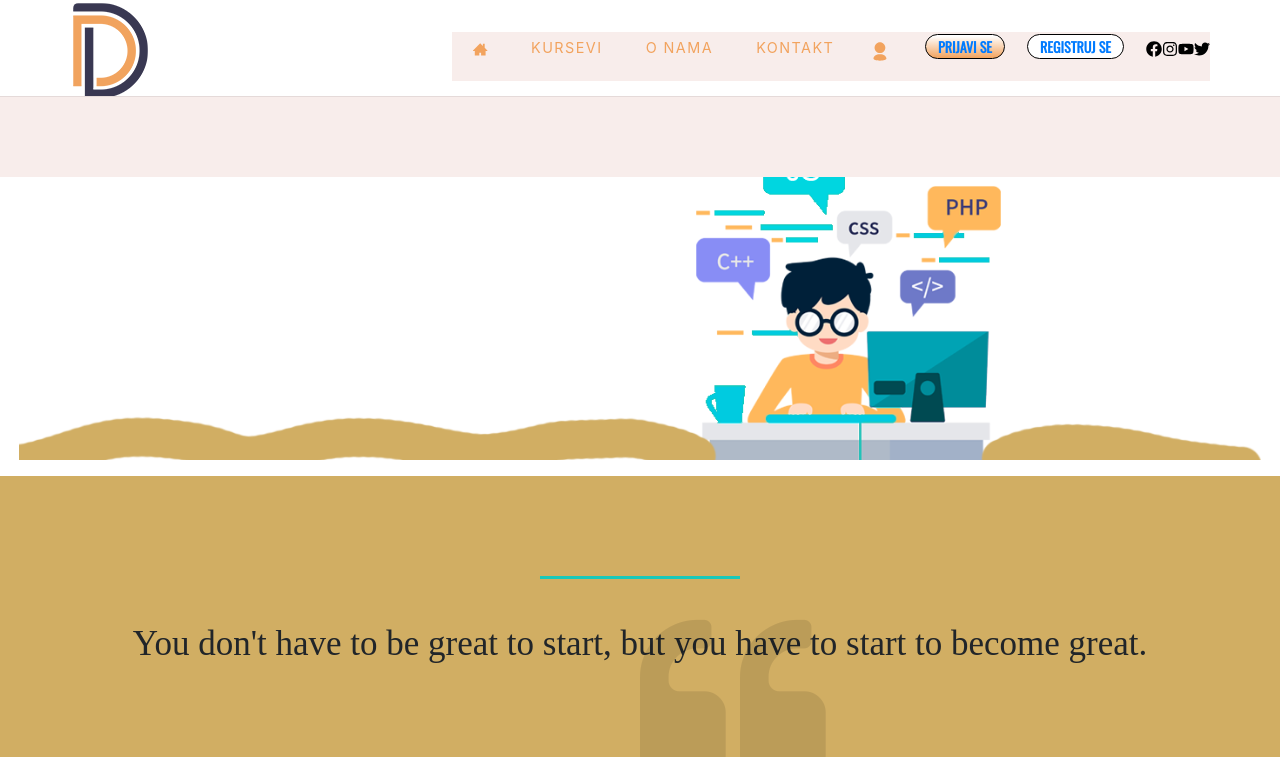
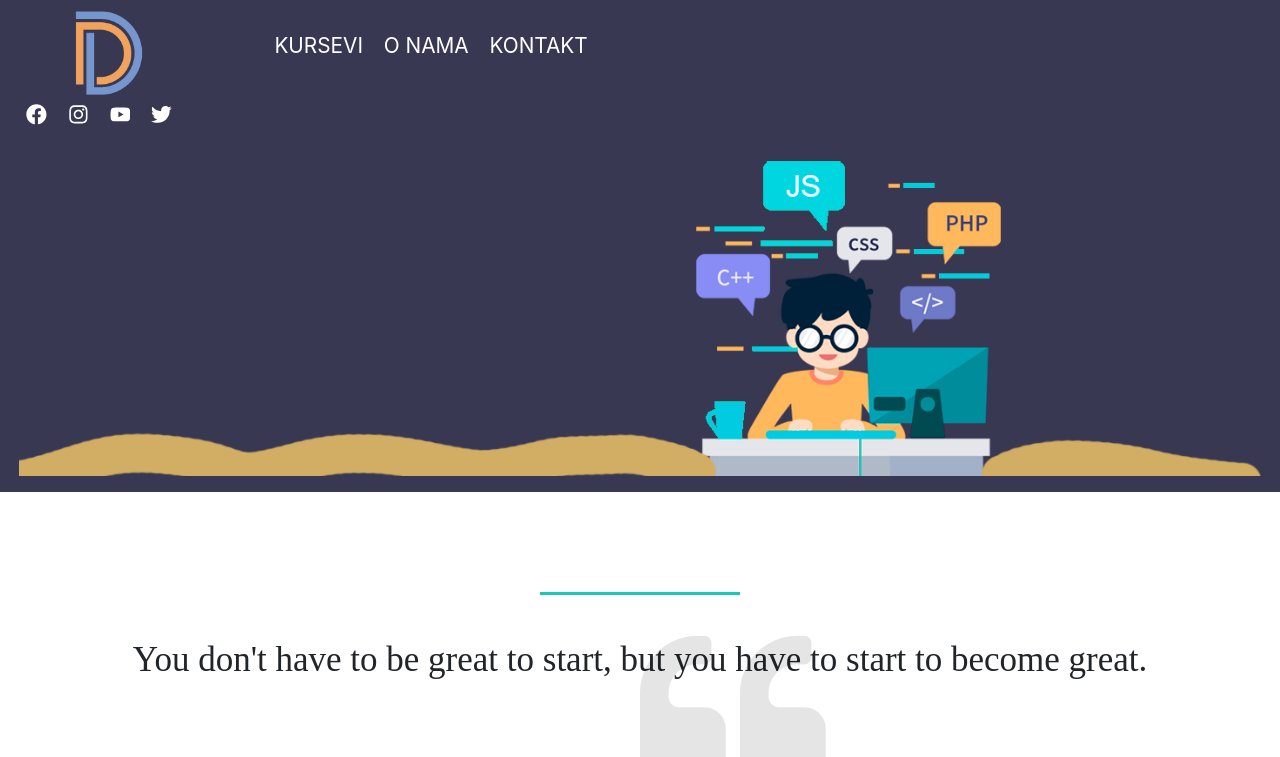
Before and after one commit to DigitaTest/coursesFrontend, a React (Create React App) app: page / in a window 1280 px wide. Shown: the top 757 px of the page. Built offline with nearby package versions, Linux system fonts and the light colour scheme; no server answers.

Commit message:
navbar improvements

```diff
--- a/src/components/footer/footer.css
+++ b/src/components/footer/footer.css
@@ -1,14 +1,18 @@
 /* Footer*/
 div h3 {
-  color: rgb(0, 0, 0);
+  color: var(--dLab-grey);
   font-size: medium;
 }
 
 .footer {
+  position: absolute;
+  bottom: 0;
+  left: 0;
   overflow: hidden;
   padding: 4em 0em;
-  border-top: 1px solid rgba(0, 0, 0, 0.08);
-
+  border-top: 1px solid;
+  background-color: var(--dLab-marine-blue);
+  color: var(--dLab-grey);
   position: relative;
 }
 
@@ -36,12 +40,12 @@ div h3 {
   text-align: center;
   text-transform: uppercase;
   font-size: 0.9em;
-  color: rgba(0, 0, 0, 0.404);
+  color: var(--dLab-grey);
 }
 
 .copyright a {
   text-decoration: none;
-  color: rgba(12, 10, 10, 0.253);
+  color: var(--dLab-grey);
 }
 
 .social-icons {
@@ -74,5 +78,5 @@ div h3 {
 .logo-footer a {
   text-decoration: none;
   text-transform: uppercase;
-  color: rgb(0, 0, 0);
+  color: var(--dLab-grey);
 }
--- a/src/components/header/headerDesc.js
+++ b/src/components/header/headerDesc.js
@@ -3,7 +3,6 @@ const HeaderDesc = () => {
     <>
       {/* Ovo je komponenta u kojoj se nalazi header slika tj. banner */}
       <header id="header-wrapper">
-        <section id="banner"></section>
       </header>
     </>
   );
--- a/src/components/header/navbar.js
+++ b/src/components/header/navbar.js
@@ -3,33 +3,45 @@ import { Link } from "react-router-dom";
 import { FaFacebook, FaInstagram, FaTwitter, FaYoutube } from "react-icons/fa";
 import { TiUser } from "react-icons/ti";
 import { ImHome3 } from "react-icons/im";
-import logo from "../../assets/pngs/logo.png";
+import logo1 from "../../assets/pngs/logo1.png";
 const Navbar = () => {
   return (
     <>
-      <div id="header" className="container">
+      <nav className="navbar">
+        <div className="navbarContainer">
+
+
         <div id="logo">
           <Link to="/">
-            <img src={logo} alt="" />
+            <img height="90px" width="90px" src={logo1} alt="" />
           </Link>
         </div>
-        <section id="menu">
-          <ul>
+
+          <ul className="leftSection">
             <li>
-              <Link to="/">
-                <ImHome3 />
-              </Link>
+              <Link to="/courses">
+                <div className="leftSectionLinks">
+                  Kursevi
+                </div>
+                </Link>
             </li>
             <li>
-              <Link to="/courses">Kursevi</Link>
+              <Link to="/team">
+              <div className="leftSectionLinks">
+                    O nama
+                </div>
+                </Link>
             </li>
             <li>
-              <Link to="/team">O nama</Link>
-            </li>
-            <li>
-              <Link to="/contact">Kontakt</Link>
+              <Link to="/contact">
+                <div className="leftSectionLinks">
+                  Kontakt
+                </div>
+                </Link>
             </li>
           </ul>
+
+          {/* <div>
           <ul>
             <li>
               <Link to="/user">
@@ -47,7 +59,9 @@ const Navbar = () => {
               <Link to="/signup">REGISTRUJ SE </Link>
             </button>
           </ul>
-          <ul>
+          </div> */}
+
+          <ul className="rightSection">
             <li>
               <FaFacebook />
             </li>
@@ -61,8 +75,9 @@ const Navbar = () => {
               <FaTwitter />
             </li>
           </ul>
-        </section>
-      </div>
+        </div>
+
+      </nav>
     </>
   );
 };
--- a/src/index.css
+++ b/src/index.css
@@ -5,10 +5,20 @@
 
 :root {
   --dLab-marine-blue: #393852;
+  --dLab-grey: #F0F0F0;
+
   --dLab-orange: #f2a35e;
-  --dLab-rose: #f1d2b6;
+  --dLab-orange-oposite: #eb9e91;
+
+  --dLab-talk: #F1D2B6;
+  --dLab-red-grape: #ec6952;
+
   --dLab-light-blue: #c7d5ed;
+  --dLab-light-olive: #8ea6a4;
+
   --dLab-blue: #7697ce;
+  --dLab-ciano: #5aada5;
+
   --dLab-beige: #f8edeb;
   --dLab-white: #ffffff;
 }
@@ -278,24 +288,73 @@ ul.style2 li:first-child {
   background: url(assets/pngs/pic02.png) no-repeat center;
   height: 380px;
   background-size: 97% auto;
+  background-color: var(--dLab-marine-blue);
 }
 
-#header {
-  overflow: hidden;
-  position: relative;
-  padding: 3em 0em;
-}
 
 /* Logo (kad se doda)*/
 /* Voditi racuna ---- logo ce se koristiti u headeru / footeru / i svim ostalim komponentama - ne dodavati mu staticke parametre*/
 
+/* pocetak navbara */
+
+.navbar {
+  background-color: var(--dLab-marine-blue);
+  position: fixed;
+  top: 0;
+  left: 0;
+  z-index: 999;
+  padding: 1em;
+  height: 7em;
+  margin: auto;
+
+}
+.navbarContainer {
+
+
+}
+
+.leftSection {
+  margin-top: 0.7em;
+  margin-left: 15em;
+  display: flex;
+  place-content: space-between;
+  padding: 0 0.5em;
+}
+
+.leftSection li {
+
+  text-decoration: none;
+  display: block;
+  padding: .5em;
+  font-size: 1.3em;
+  text-align: right;
+  text-transform: uppercase;
+}
+
+.leftSectionLinks {
+  color: white;
+}
+
+.rightSection {
+  margin-top:  0.7em;
+  display: flex;
+}
+.rightSection li {
+  color: white !important;
+  text-decoration: none;
+  display: block;
+  padding: .5em;
+  font-size: 1.3em;
+  text-align: right;
+}
+
 #logo {
   position: absolute;
-  top: 0;
-  left: 0;
+  top: 0.5em;
+  left: 4em;
 }
 
-#logo h1 {
+/* #logo h1 {
   letter-spacing: 0.1em;
   font-size: 2.5em;
   font-weight: 600;
@@ -305,11 +364,11 @@ ul.style2 li:first-child {
   text-decoration: none;
   text-transform: uppercase;
   color: #fff;
-}
+} */
 
 /* Menu*/
 
-#menu {
+/* #menu {
   position: absolute;
   top: 2em;
   right: 0;
@@ -334,30 +393,19 @@ ul.style2 li:first-child {
   text-transform: uppercase;
   font-size: 0.9em;
   color: #f2a35e;
-}
+} */
 
-/* Banner */
 
-#banner {
-  overflow: hidden;
-  padding: 3em 0em 2em 0em;
-  margin-bottom: 5em;
-  border-top: 1px solid rgba(0, 0, 0, 0.08);
-  /* border-bottom: 1px solid rgba(0, 0, 0, 0.08); */
-  text-align: center;
-  color: rgba(255, 255, 255, 0.5);
-}
+/* kraj navbaraaa */
 
-#banner a {
-  color: rgba(255, 255, 255, 0.7);
-}
+
 
 /* Main*/
 
 #page-wrapper {
   overflow: hidden;
   padding: 5em 0em;
-  background: rgb(209, 174, 99);
+  background: var(--dLab-greyd);
 }
 
 /* Featured*/
```
Also changed, not shown: src/assets/pngs/logo1.png (added).
